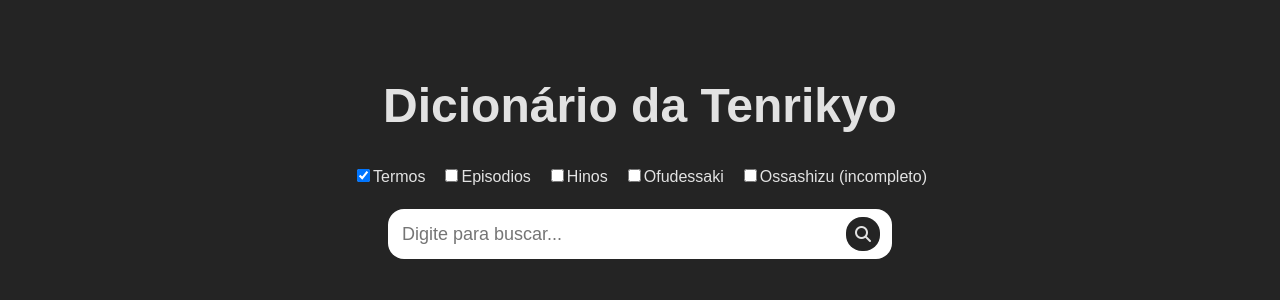
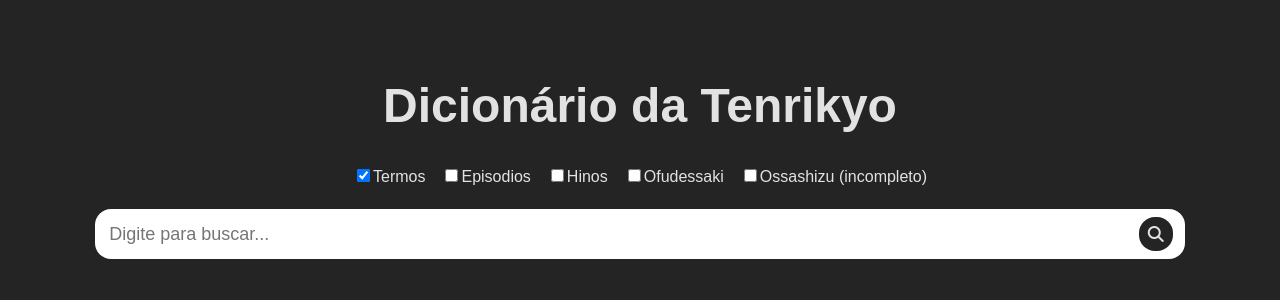
Before and after one commit to yoshimitsut/dicionario-tenrikyo, a React (Vite) app: page / in a window 1280 px wide. Shown: the top 300 px of the page. Built offline with nearby package versions, Linux system fonts and the light colour scheme.

Commit message:
alterando input e botão de busca

```diff
--- a/src/App.css
+++ b/src/App.css
@@ -74,7 +74,7 @@
   background-color: #fff;
   border-radius: 16px;
   justify-content: center;
-  width: 30rem;
+  width: 90%;
 
   i {
     background-color: #242424;
```
